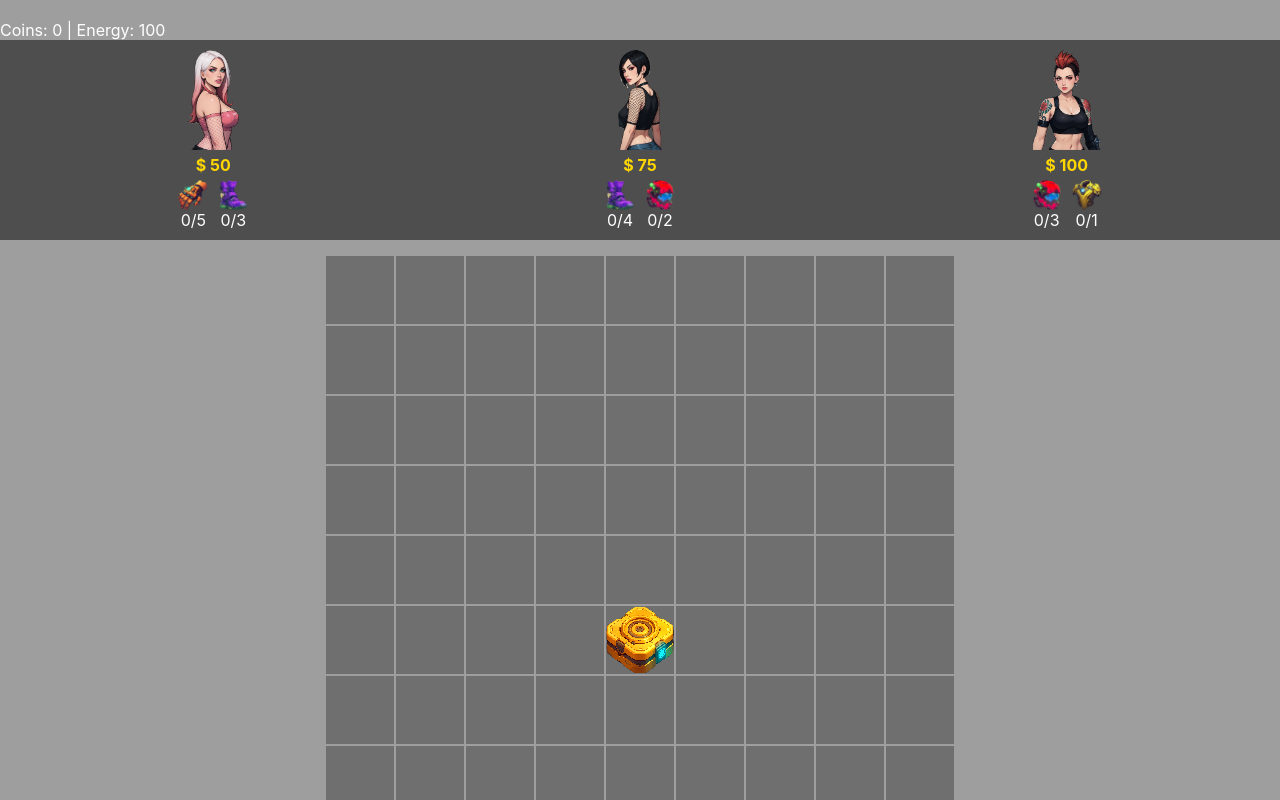
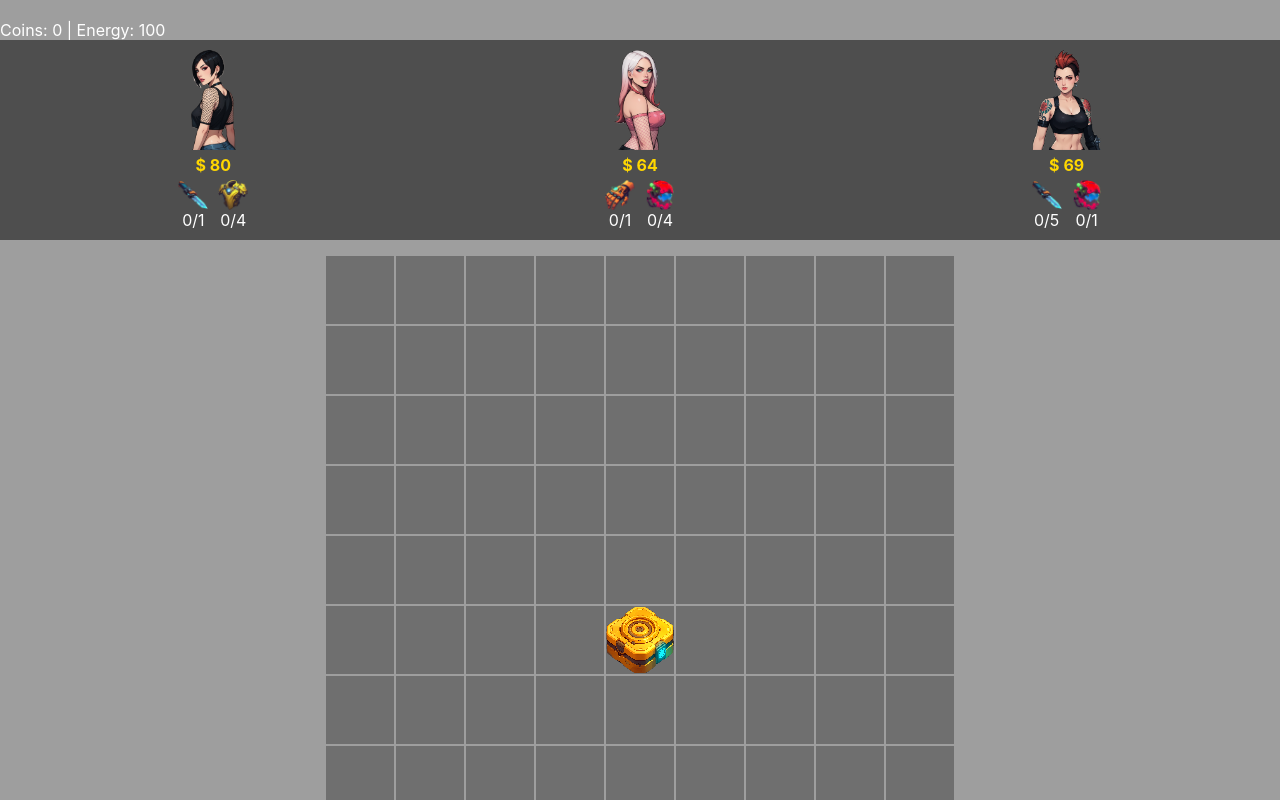
Before and after one commit to slikmedia/cybermerger1, a React (Create React App) app: page / in a window 1280 px wide. Shown: the top 800 px of the page. Built offline with nearby package versions, Linux system fonts and the light colour scheme; no server answers.

Commit message:
random-quests

```diff
--- a/src/components/GameComponent.js
+++ b/src/components/GameComponent.js
@@ -277,41 +277,37 @@ class GameScene extends Phaser.Scene {
     }
 }
 
+const generateRandomQuest = () => {
+    const levels = [1, 2, 3, 4, 5];
+    const randomLevel = () => levels[Math.floor(Math.random() * levels.length)];
+    const randomAmount = (min, max) => Math.floor(Math.random() * (max - min + 1)) + min;
+
+    const level1 = randomLevel();
+    let level2 = randomLevel();
+    while (level2 === level1) {
+        level2 = randomLevel();
+    }
+
+    return {
+        characterIcon: `assets/character${randomAmount(1, 3)}.png`,
+        rewards: [
+            { type: 'coin', amount: randomAmount(50, 100) },
+        ],
+        requirements: [
+            { icon: `assets/level${level1}.png`, type: `level${level1}`, collected: 0, required: randomAmount(1, 5) },
+            { icon: `assets/level${level2}.png`, type: `level${level2}`, collected: 0, required: randomAmount(1, 5) },
+        ],
+    };
+};
+
 const GameComponent = () => {
     const gameRef = useRef(null);
     const [coins, setCoins] = useState(0);
     const [energy, setEnergy] = useState(100); // Add energy state
     const [quests, setQuests] = useState([
-        {
-            characterIcon: 'assets/character1.png',
-            rewards: [
-                { type: 'coin', amount: 50 },
-            ],
-            requirements: [
-                { icon: 'assets/level1.png', type: 'level1', collected: 0, required: 5 },
-                { icon: 'assets/level2.png', type: 'level2', collected: 0, required: 3 },
-            ],
-        },
-        {
-            characterIcon: 'assets/character2.png',
-            rewards: [
-                { type: 'coin', amount: 75 },
-            ],
-            requirements: [
-                { icon: 'assets/level2.png', type: 'level2', collected: 0, required: 4 },
-                { icon: 'assets/level3.png', type: 'level3', collected: 0, required: 2 },
-            ],
-        },
-        {
-            characterIcon: 'assets/character3.png',
-            rewards: [
-                { type: 'coin', amount: 100 },
-            ],
-            requirements: [
-                { icon: 'assets/level3.png', type: 'level3', collected: 0, required: 3 },
-                { icon: 'assets/level4.png', type: 'level4', collected: 0, required: 1 },
-            ],
-        },
+        generateRandomQuest(),
+        generateRandomQuest(),
+        generateRandomQuest(),
     ]);
 
     const handleQuestClick = (quest) => {
@@ -320,7 +316,7 @@ const GameComponent = () => {
 
     const handleQuestClaim = (claimedQuest) => {
         setQuests((prevQuests) => {
-            const updatedQuests = prevQuests.filter(q => q !== claimedQuest);
+            const updatedQuests = prevQuests.map(q => q === claimedQuest ? generateRandomQuest() : q);
             return updatedQuests;
         });
 
```
